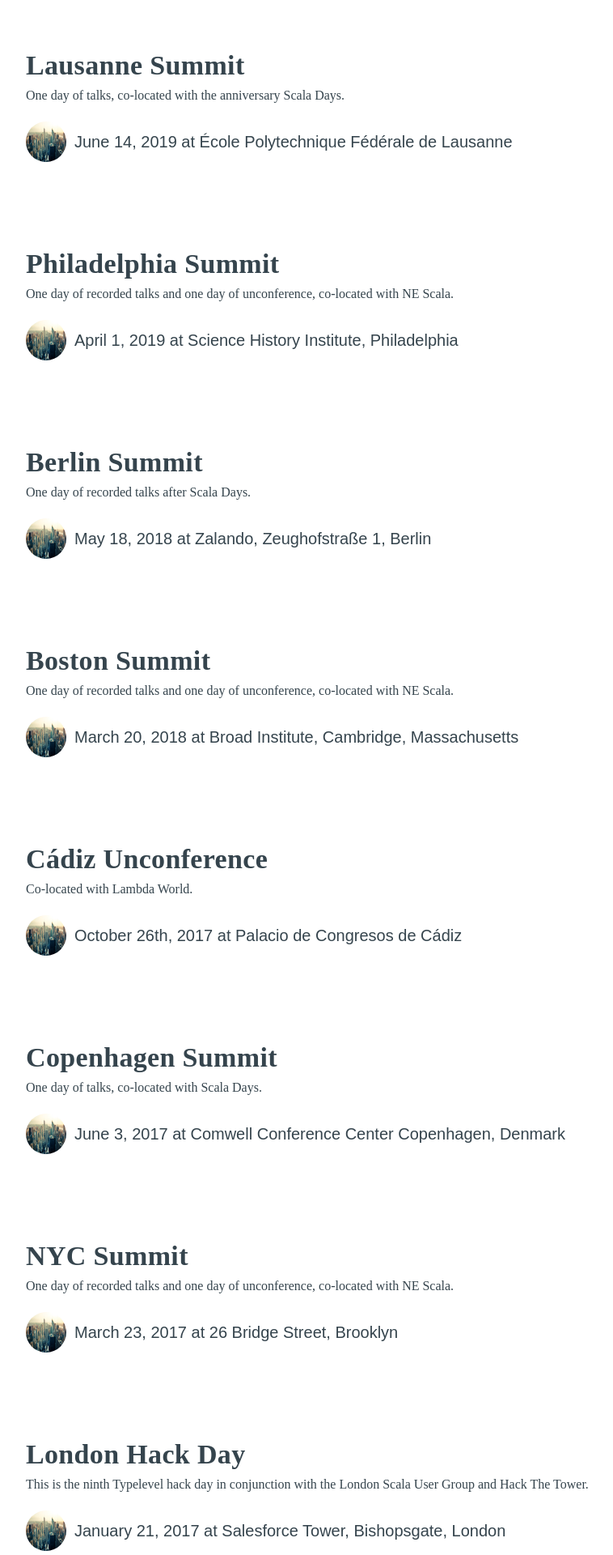
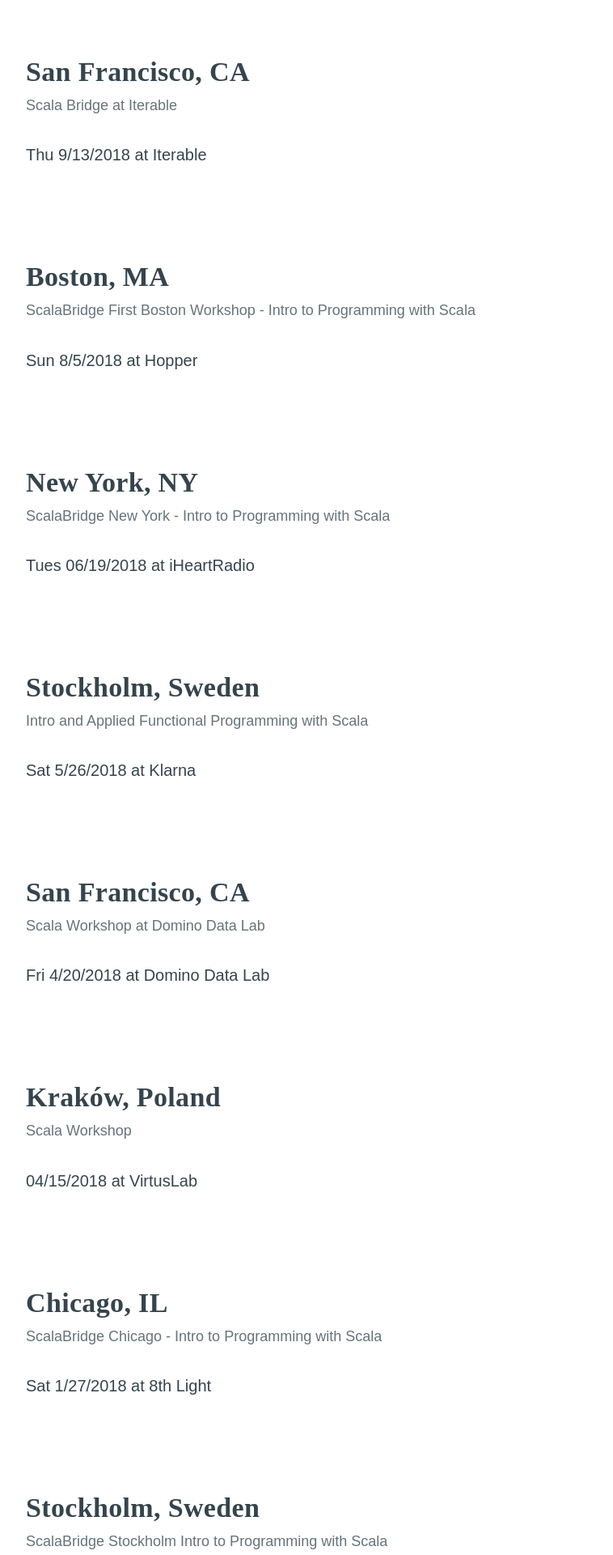
Before and after one commit to scalabridge/website-react, a React (Create React App) app: page /events in a window 1280 px wide. Shown: the part 300-2220 px from the top of the page at 81% size, without its empty margins (8-766 px from the left). Built offline with nearby package versions, Linux system fonts and the light colour scheme; a web font is replaced by a local one.

Commit message:
Correct event info and add link to event page

```diff
--- a/src/App.css
+++ b/src/App.css
@@ -172,7 +172,6 @@
 a {
     font: normal normal normal 14px/1.79em sans-serif;
     color: rgba(2,21,33,0.6);
-    margin: 0 4px;
     font-size: 16px;
 }
 
--- a/src/Events.js
+++ b/src/Events.js
@@ -16,7 +16,7 @@
               description={event.description}
               date={event.date}
               location={event.location}
-              image='city-placeholder.png'//event.image
+              url={event.url}
             />
           )
         })}
--- a/src/components/EventCard.css
+++ b/src/components/EventCard.css
@@ -12,12 +12,8 @@
   font-family: georgia serif;
 }
 
-.event-card-image {
-  width: 50px;
-  height: 50px;
-  border-radius: 420px;
-  float: left;
-  margin-right: 10px;
+.event-link {
+  font-size: 18px;
 }
 
 .event-card-description {
--- a/src/components/EventCard.js
+++ b/src/components/EventCard.js
@@ -7,9 +7,12 @@
     <div className="event-card-container">
       <div style={{width: '100%'}}>
           <div className='event-card-title'>{props.title}</div>
-          <p className='event-card-description'>{props.description}</p>
+          <p className='event-card-description'>
+            <a className='event-link' href={props.url}>
+              {props.description}
+            </a>
+          </p>
           <div className='event-card-post-meta'>
-            <img className='event-card-image' src={props.image}/>
             <p>{props.date} at {props.location}</p>
           </div>
       </div>
@@ -21,7 +24,7 @@
   description: PropTypes.string,
   date: PropTypes.string,
   location: PropTypes.string,
-  image: PropTypes.string
+  url: PropTypes.string
 };
 
 export default EventCard;
--- a/src/eventInfo.json
+++ b/src/eventInfo.json
@@ -1,128 +1,128 @@
 [
   {
-    "title": "NYC Summit",
-    "description": "One day of recorded talks and one day of unconference, co-located with NE Scala.",
-    "date": "March 12, 2020",
-    "location": "26 Bridge Street, Brooklyn"
+    "title": "Seattle, WA",
+    "description": "ScalaBridge Seattle - Intro to Programming in Scala",
+    "date": "Sun 9/16/2018",
+    "location": "47 Degrees",
+    "url": "https://www.bridgetroll.org/events/440"
   },
   {
-    "title": "Lausanne Summit",
-    "description": "One day of talks, co-located with the anniversary Scala Days.",
-    "date": "June 14, 2019",
-    "location": "École Polytechnique Fédérale de Lausanne"
+    "title": "San Francisco, CA",
+    "description": "Scala Bridge at Iterable",
+    "date": "Thu 9/13/2018",
+    "location": "Iterable",
+    "url":"https://www.bridgetroll.org/events/440"
   },
   {
-    "title": "Philadelphia Summit",
-    "description": "One day of recorded talks and one day of unconference, co-located with NE Scala.",
-    "date": "April 1, 2019",
-    "location": "Science History Institute, Philadelphia"
+    "title": "Boston, MA",
+    "description": "ScalaBridge First Boston Workshop - Intro to Programming with Scala",
+    "date": "Sun 8/5/2018",
+    "location": "Hopper",
+    "url":"https://www.bridgetroll.org/events/438"
   },
   {
-    "title": "Berlin Summit",
-    "description": "One day of recorded talks after Scala Days.",
-    "date": "May 18, 2018",
-    "location": "Zalando, Zeughofstraße 1, Berlin"
+    "title": " New York, NY",
+    "description": "ScalaBridge New York - Intro to Programming with Scala",
+    "date": "Tues 06/19/2018",
+    "location": "iHeartRadio",
+    "url": "https://www.bridgetroll.org/events/430"
   },
   {
-    "title": "Boston Summit",
-    "description": "One day of recorded talks and one day of unconference, co-located with NE Scala.",
-    "date": "March 20, 2018",
-    "location": "Broad Institute, Cambridge, Massachusetts"
+    "title": "Stockholm, Sweden",
+    "description": "Intro and Applied Functional Programming with Scala",
+    "date": "Sat 5/26/2018",
+    "location": "Klarna",
+    "url": "https://www.bridgetroll.org/events/433"
   },
   {
-    "title": "Cádiz Unconference",
-    "description": "Co-located with Lambda World.",
-    "date": "October 26th, 2017",
-    "location": "Palacio de Congresos de Cádiz"
+    "title": "San Francisco, CA",
+    "description": "Scala Workshop at Domino Data Lab",
+    "date": "Fri 4/20/2018",
+    "location": "Domino Data Lab",
+    "url": "https://www.bridgetroll.org/events/388"
   },
   {
-    "title": "Copenhagen Summit",
-    "description": "One day of talks, co-located with Scala Days.",
-    "date": "June 3, 2017",
-    "location": "Comwell Conference Center Copenhagen, Denmark"
+    "title": "Kraków, Poland",
+    "description": "Scala Workshop",
+    "date": "04/15/2018",
+    "location": "VirtusLab",
+    "url": "https://www.meetup.com/Krakow-Scala-User-Group/events/249387632/"
   },
   {
-    "title": "NYC Summit",
-    "description": "One day of recorded talks and one day of unconference, co-located with NE Scala.",
-    "date": "March 23, 2017",
-    "location": "26 Bridge Street, Brooklyn"
+    "title": "Chicago, IL",
+    "description": "ScalaBridge Chicago - Intro to Programming with Scala",
+    "date": "Sat 1/27/2018",
+    "location": "8th Light",
+    "url": "https://www.bridgetroll.org/events/375"
   },
   {
-    "title": "London Hack Day",
-    "description": "This is the ninth Typelevel hack day in conjunction with the London Scala User Group and Hack The Tower.",
-    "date": "January 21, 2017",
-    "location": "Salesforce Tower, Bishopsgate, London"
+    "title": "Stockholm, Sweden",
+    "description": "ScalaBridge Stockholm Intro to Programming with Scala",
+    "date": "Sat 11/25/2017",
+    "location": "Klarna",
+    "url": "https://www.bridgetroll.org/events/370"
   },
   {
-    "title": "ScalaxHack",
-    "description": "Free unconference and hack day, co-located with Scala Exchange.",
-    "date": "December 10, 2016",
-    "location": "CodeNode, London"
+    "title": "San Francisco, CA",
+    "description": "Scala Workshop",
+    "date": "Fri 8/18/2017",
+    "location": "Radius Intelligence",
+    "url": "https://www.bridgetroll.org/events/366"
   },
   {
-    "title": "London Hack Day",
-    "description": "This is the seventh Typelevel hack day in conjunction with the London Scala User Group and Hack The Tower.",
-    "date": "November 12, 2016",
-    "location": "Salesforce Tower, Bishopsgate, London"
+    "title": "New York, NY",
+    "description": "ScalaBridge New York Intro to Programming in Scala",
+    "date": "Fri 6/30/2017",
+    "location": "Meetup HQ",
+    "url": "https://www.bridgetroll.org/events/359"
   },
   {
-    "title": "Scala.IO",
-    "description": "The Scala event in France, organized by French Scala community volunteers.",
-    "date": "October 27-28, 2016",
-    "location": "CPE Lyon, France"
+    "title": "Zürich, Switzerland",
+    "description": "Intro to Programming with Scala",
+    "date": "6/10/2017",
+    "location": "Teralytics AG",
+    "url": "https://www.meetup.com/ScalaBridge-Switzerland/events/240556629/"
   },
   {
-    "title": "London Hack Day",
-    "description": "This is the sixth Typelevel hack day in conjunction with the London Scala User Group and Hack The Tower.",
-    "date": "October 15, 2016",
-    "location": "Salesforce Tower, Bishopsgate, London"
+    "title": "Berlin, Germany",
+    "description": "ScalaBridge Berlin Intro to Programming with Scala",
+    "date": "Fri 6/9/2017",
+    "location": "innoQ Deutschland (Berlin office)",
+    "url": "https://www.bridgetroll.org/events/349"
   },
   {
-    "title": "Cádiz Community Conference",
-    "description": "Co-located with Lambda World.",
-    "date": "September 30, 2016",
-    "location": "Palacio de Congresos de Cádiz"
+    "title": "Copenhagen, Denmark",
+    "description": "ScalaBridge Copenhagen",
+    "date": "Tue 5/30/2017",
+    "location": "AC Bella Sky",
+    "url": "https://www.bridgetroll.org/events/354"
   },
   {
-    "title": "London Hack Day",
-    "description": "This is the fifth Typelevel hack day in conjunction with the London Scala User Group and Hack The Tower.",
-    "date": "September 17, 2016",
-    "location": "Salesforce Tower, Bishopsgate, London"
+    "title": "Basel, Switzerland",
+    "description": "Intro to Programming with Scala",
+    "date": "4/01/2017",
+    "location": "Kleinhafen",
+    "url": "https://www.meetup.com/ScalaBridge-Switzerland/events/238438857/"
   },
   {
-    "title": "Penrith Workshop",
-    "description": "Talks in the morning & unconference in the afternoon, co-located with Scala World.",
-    "date": "September 14, 2016",
-    "location": "Rheged Centre, Penrith"
+    "title": "Seattle, WA",
+    "description": "ScalaBridge Seattle Intro to Programming with Scala",
+    "date": "Fri 2/17/2017",
+    "location": "Marchex",
+    "url": "https://www.bridgetroll.org/events/334"
   },
   {
-    "title": "London Hack Day",
-    "description": "This is the fourth Typelevel hack day in conjunction with the London Scala User Group and Hack The Tower.",
-    "date": "August 13, 2016",
-    "location": "Hydrogen Group, Eastcheap, London"
+    "title": "San Francisco, CA",
+    "description": "Scala Workshop",
+    "date": "Fri 2/11/2017",
+    "location": "Sharethrough",
+    "url": "https://www.bridgetroll.org/events/333"
   },
   {
-    "title": "London Hack Day",
-    "description": "This is the third Typelevel hack day in conjunction with the London Scala User Group and Hack The Tower.",
-    "date": "July 16, 2016",
-    "location": "Hydrogen Group, Eastcheap, London"
-  },
-  {
-    "title": "London Hack Day",
-    "description": "This is the second Typelevel hack day in conjunction with the London Scala User Group and Hack The Tower.",
-    "date": "June 11, 2016",
-    "location": "Salesforce Tower, Bishopsgate, London"
-  },
-  {
-    "title": "Oslo Summit",
-    "description": "One day of talks, co-located with flatMap(Oslo).",
-    "date": "May 4, 2016",
-    "location": "Teknologihuset"
-  },
-  {
-    "title": "Philadelphia Summit",
-    "description": "One day of recorded talks and one day of unconference, co-located with NE Scala.",
-    "date": "March 2-3, 2016",
-    "location": "Hub's Cira Centre"
+    "title": "San Francisco, CA",
+    "description": "ScalaBridge Curriculum Hack Day",
+    "date": "Fri 7/30/2016",
+    "location": "Sharethrough",
+    "url": "https://www.eventbrite.com/e/scalabridge-curriculum-hack-day-tickets-6131325961"
   }
 ]
```
